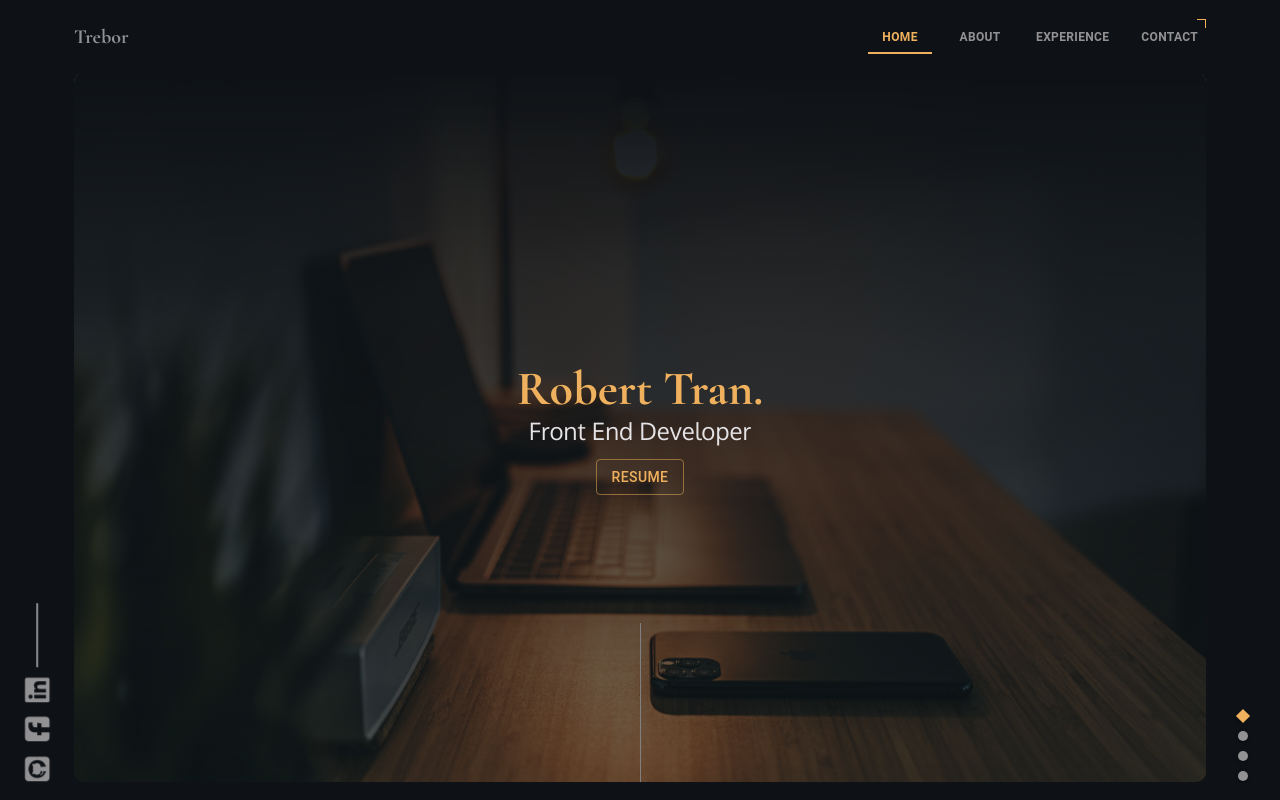
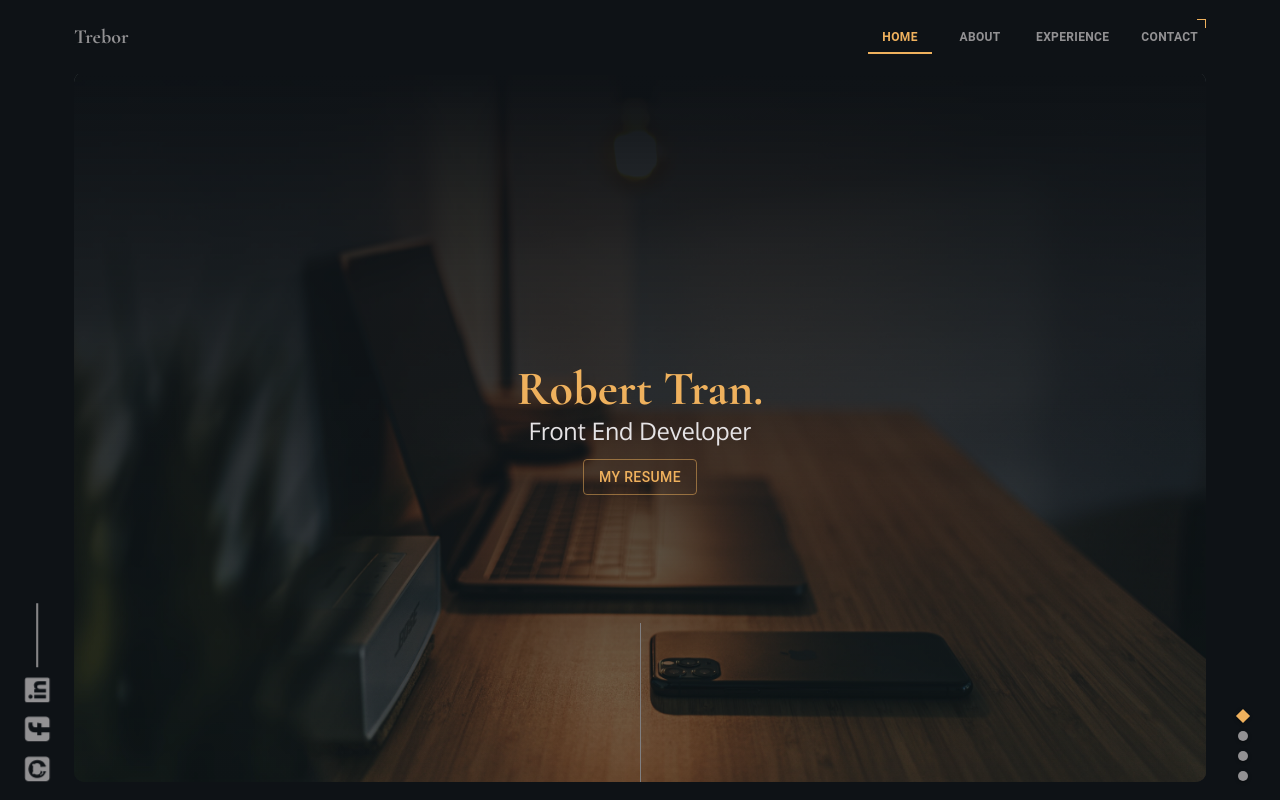
Before and after one commit to trebordng/archive-mui-portfolio, a React (Create React App) app: page / in a window 1280 px wide. Shown: the top 800 px of the page. Built offline with nearby package versions, Linux system fonts and the light colour scheme.

Commit message:
update CV

```diff
--- a/src/components/Anchors/Landing.js
+++ b/src/components/Anchors/Landing.js
@@ -66,7 +66,7 @@ const Landing = () => {
             }}
             color="appeal"
           >
-            Resume
+            My Resume
           </Button>
         </Link>
         <Divider
```
